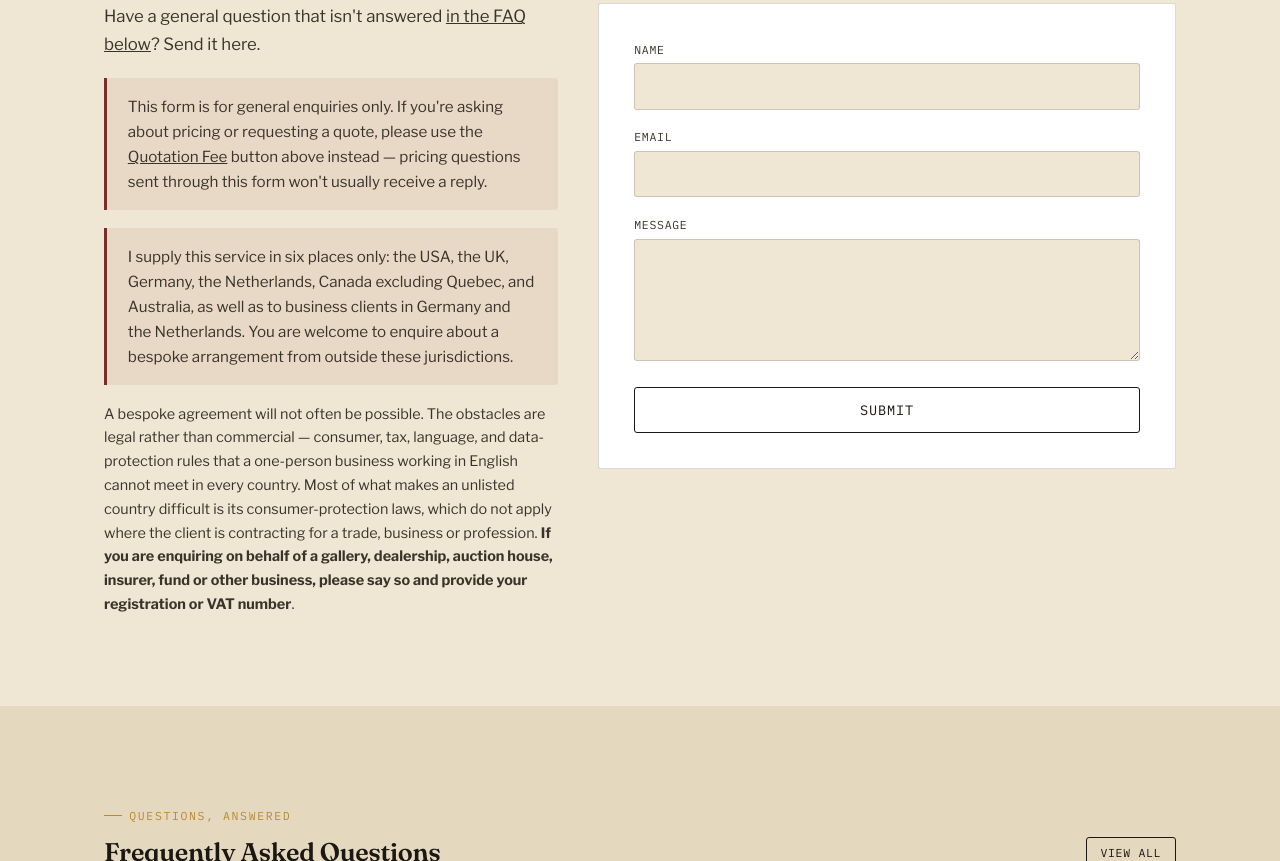
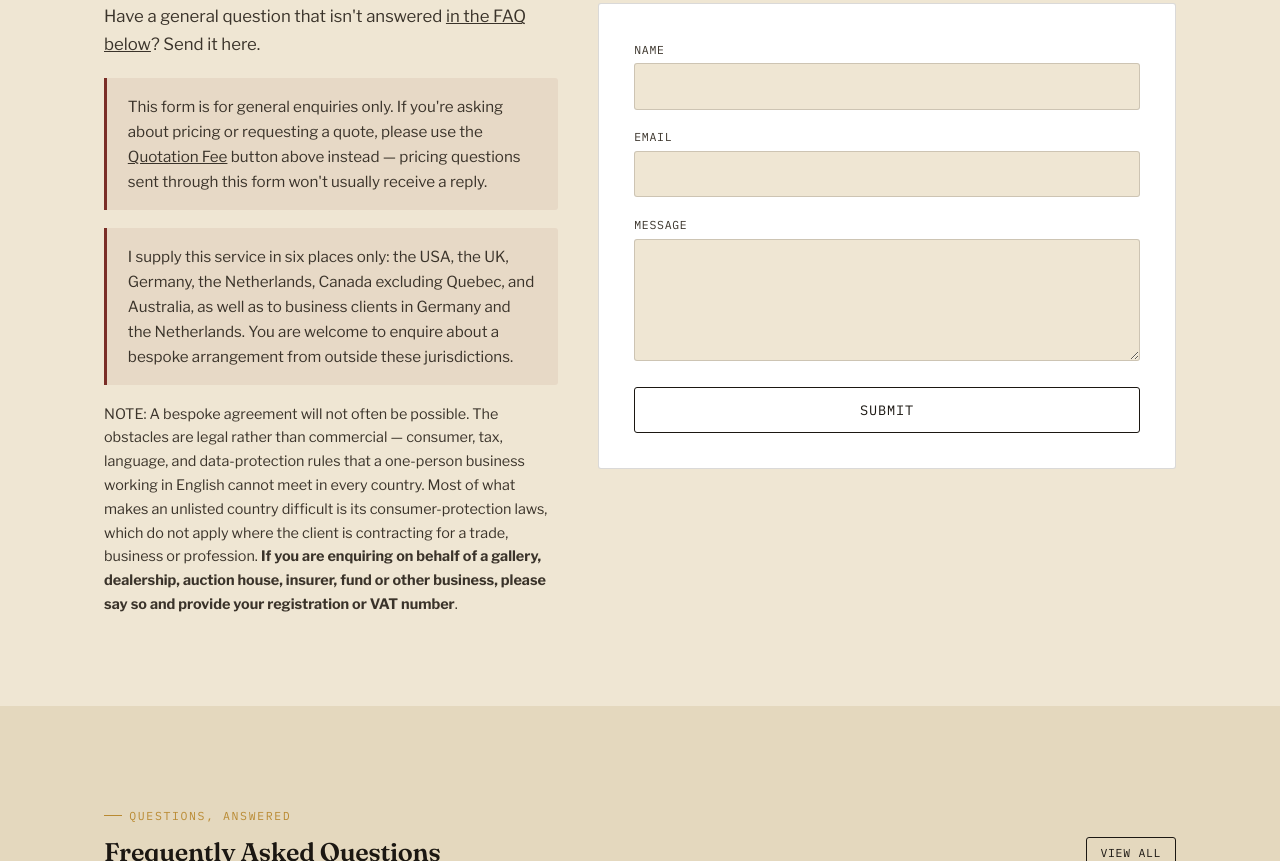
Before and after one commit to kidbooks/ht, a plain HTML site: page index.html in a window 1280 px wide. Shown: the part 11139-12000 px from the top of the page. Drawn offline with Linux system fonts and the light colour scheme.

Commit message:
Add files via upload

```diff
--- a/index.html
+++ b/index.html
@@ -861,7 +861,7 @@ figure.mantegna-fig figcaption{font-size:.85rem;color:var(--ink-soft);margin-top
 					<p class="lede" style="font-size:1.05rem;">Have a general question that isn't answered <a href="#faq">in the FAQ below</a>? Send it here.</p>
 					<p class="note-callout">This form is for general enquiries only. If you're asking about pricing or requesting a quote, please use the <a href="#work">Quotation Fee</a> button above instead — pricing questions sent through this form won't usually receive a reply.</p>
 					<p class="note-callout">I supply this service in six places only: the USA, the UK, Germany, the Netherlands, Canada excluding Quebec, and Australia, as well as to business clients in Germany and the Netherlands. You are welcome to enquire about a bespoke arrangement from outside these jurisdictions.</p>
-					<p style="font-size:.9rem;">A bespoke agreement will not often be possible. The obstacles are legal rather than commercial — consumer, tax, language, and data-protection rules that a one-person business working in English cannot meet in every country. Most of what makes an unlisted country difficult is its consumer-protection laws, which do not apply where the client is contracting for a trade, business or profession. <b>If you are enquiring on behalf of a gallery, dealership, auction house, insurer, fund or other business, please say so and provide your registration or VAT number</b>.</p>
+					<p style="font-size:.9rem;">NOTE: A bespoke agreement will not often be possible. The obstacles are legal rather than commercial — consumer, tax, language, and data-protection rules that a one-person business working in English cannot meet in every country. Most of what makes an unlisted country difficult is its consumer-protection laws, which do not apply where the client is contracting for a trade, business or profession. <b>If you are enquiring on behalf of a gallery, dealership, auction house, insurer, fund or other business, please say so and provide your registration or VAT number</b>.</p>
 				</div>
 				<div class="form-card">
 					<form method="post" action="https://api.web3forms.com/submit">
```
